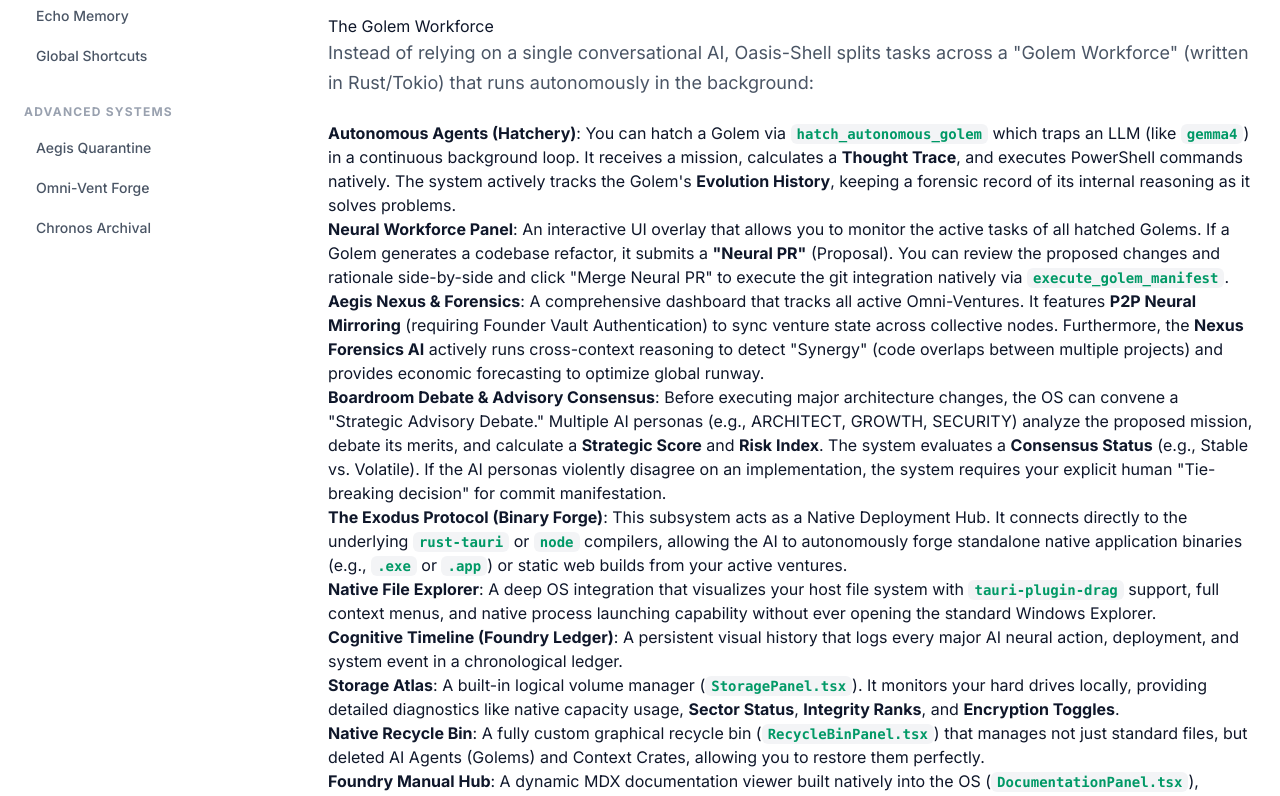
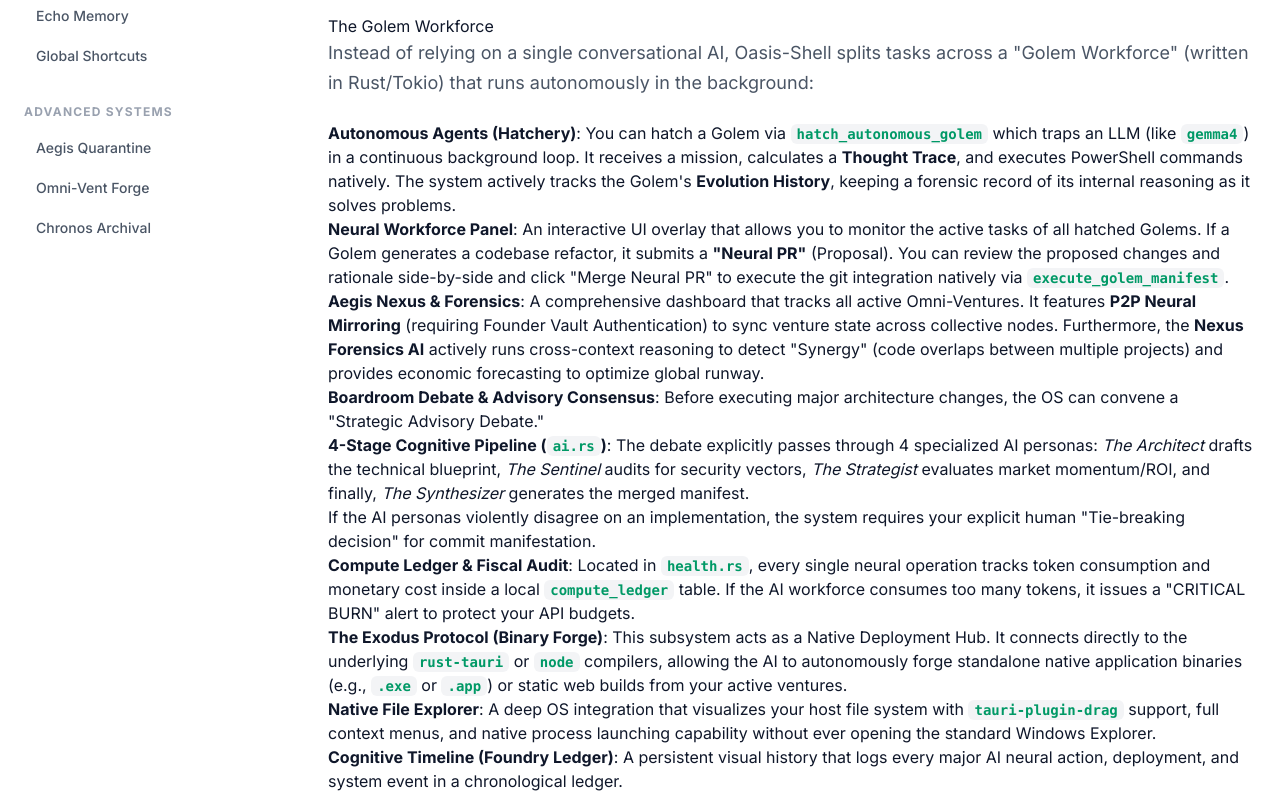
Before and after one commit to jibin7jose/Oasis-Shell-w, a Next.js app: page /docs/architecture in a window 1280 px wide. Shown: the part 540-1336 px from the top of the page. Built offline with nearby package versions, Linux system fonts and the light colour scheme.

Commit message:
docs: finalize missing AI pipeline and fiscal ledger details
- Documented 4-Stage Cognitive Pipeline for Singularity Agents (ai.rs)

- Documented Compute Ledger and Fiscal token burn tracking (health.rs)

```diff
--- a/src/app/docs/architecture/page.mdx
+++ b/src/app/docs/architecture/page.mdx
@@ -16,8 +16,11 @@
 1. **Autonomous Agents (Hatchery)**: You can hatch a Golem via `hatch_autonomous_golem` which traps an LLM (like `gemma4`) in a continuous background loop. It receives a mission, calculates a **Thought Trace**, and executes PowerShell commands natively. The system actively tracks the Golem's **Evolution History**, keeping a forensic record of its internal reasoning as it solves problems.
 2. **Neural Workforce Panel**: An interactive UI overlay that allows you to monitor the active tasks of all hatched Golems. If a Golem generates a codebase refactor, it submits a **"Neural PR"** (Proposal). You can review the proposed changes and rationale side-by-side and click "Merge Neural PR" to execute the git integration natively via `execute_golem_manifest`.
 3. **Aegis Nexus & Forensics**: A comprehensive dashboard that tracks all active Omni-Ventures. It features **P2P Neural Mirroring** (requiring Founder Vault Authentication) to sync venture state across collective nodes. Furthermore, the **Nexus Forensics AI** actively runs cross-context reasoning to detect "Synergy" (code overlaps between multiple projects) and provides economic forecasting to optimize global runway.
-4. **Boardroom Debate & Advisory Consensus**: Before executing major architecture changes, the OS can convene a "Strategic Advisory Debate." Multiple AI personas (e.g., ARCHITECT, GROWTH, SECURITY) analyze the proposed mission, debate its merits, and calculate a **Strategic Score** and **Risk Index**. The system evaluates a **Consensus Status** (e.g., Stable vs. Volatile). If the AI personas violently disagree on an implementation, the system requires your explicit human "Tie-breaking decision" for commit manifestation.
-5. **The Exodus Protocol (Binary Forge)**: This subsystem acts as a Native Deployment Hub. It connects directly to the underlying `rust-tauri` or `node` compilers, allowing the AI to autonomously forge standalone native application binaries (e.g., `.exe` or `.app`) or static web builds from your active ventures.
+4. **Boardroom Debate & Advisory Consensus**: Before executing major architecture changes, the OS can convene a "Strategic Advisory Debate."
+    - **4-Stage Cognitive Pipeline (`ai.rs`)**: The debate explicitly passes through 4 specialized AI personas: *The Architect* drafts the technical blueprint, *The Sentinel* audits for security vectors, *The Strategist* evaluates market momentum/ROI, and finally, *The Synthesizer* generates the merged manifest.
+    - If the AI personas violently disagree on an implementation, the system requires your explicit human "Tie-breaking decision" for commit manifestation.
+5. **Compute Ledger & Fiscal Audit**: Located in `health.rs`, every single neural operation tracks token consumption and monetary cost inside a local `compute_ledger` table. If the AI workforce consumes too many tokens, it issues a "CRITICAL BURN" alert to protect your API budgets.
+6. **The Exodus Protocol (Binary Forge)**: This subsystem acts as a Native Deployment Hub. It connects directly to the underlying `rust-tauri` or `node` compilers, allowing the AI to autonomously forge standalone native application binaries (e.g., `.exe` or `.app`) or static web builds from your active ventures.
 6. **Native File Explorer**: A deep OS integration that visualizes your host file system with `tauri-plugin-drag` support, full context menus, and native process launching capability without ever opening the standard Windows Explorer.
 7. **Cognitive Timeline (Foundry Ledger)**: A persistent visual history that logs every major AI neural action, deployment, and system event in a chronological ledger.
 8. **Storage Atlas**: A built-in logical volume manager (`StoragePanel.tsx`). It monitors your hard drives locally, providing detailed diagnostics like native capacity usage, **Sector Status**, **Integrity Ranks**, and **Encryption Toggles**.
```
